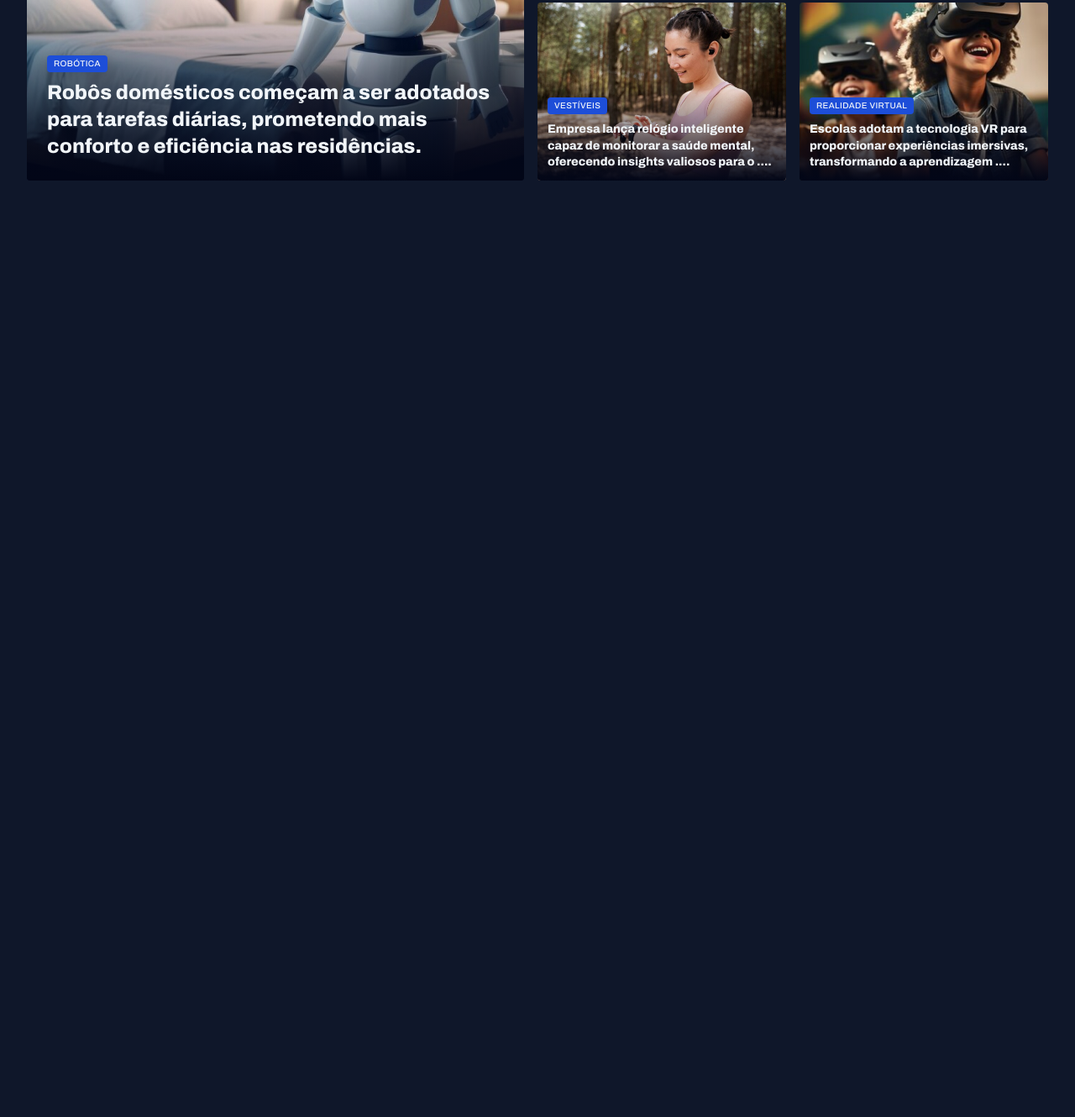
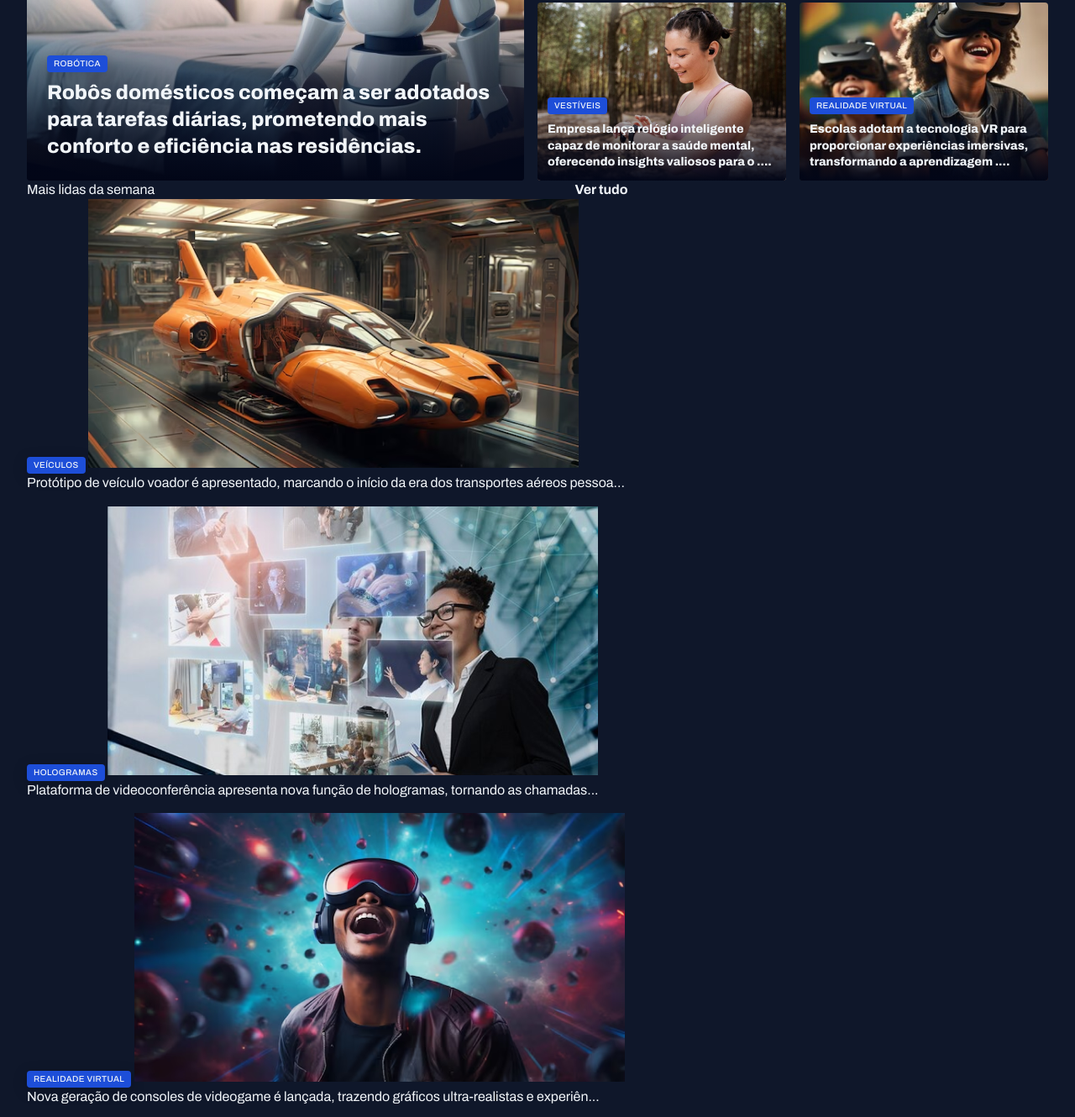
Before and after one commit to etnsystemas/projeto-portal-de-noticias-mba-fullstack, a plain HTML site: page index.html in a window 1280 px wide. Shown: the part 380-1710 px from the top of the page at 84% size. Before the commit the page ends 800 px from the top, so only its background shows below. Drawn offline with Linux system fonts and the light colour scheme.

Commit message:
estruturando a seção mais lidas da semana

```diff
--- a/index.html
+++ b/index.html
@@ -102,6 +102,53 @@
           </figure>
         </div>
       </section>
+      <section id="weekly">
+        <header class="grid grid-flow-col">
+          <h3>Mais lidas da semana</h3>
+          <a href="#" class="grid grid-flow-col">
+            <strong>Ver tudo</strong>
+            <span></span>
+          </a>
+        </header>
+
+        <div class="grid gap-16">
+          <figure>
+            <span class="content-tag">veículos</span>
+            <img src="assets/images/Image 06.png" alt="" />
+            <p>
+              Protótipo de veículo voador é apresentado, marcando o início da
+              era dos transportes aéreos pessoa...
+            </p>
+          </figure>
+
+          <figure>
+            <span class="content-tag">Hologramas</span>
+            <img src="assets/images/Image 07.png" alt="" />
+            <p>
+              Plataforma de videoconferência apresenta nova função de
+              hologramas, tornando as chamadas...
+            </p>
+          </figure>
+
+          <figure>
+            <span class="content-tag">Realidade virtual</span>
+            <img src="assets/images/Image 08.png" alt="" />
+            <p>
+              Nova geração de consoles de videogame é lançada, trazendo gráficos
+              ultra-realistas e experiên...
+            </p>
+          </figure>
+
+          <figure>
+            <span class="content-tag">Internet</span>
+            <img src="assets/images/Image 09.png" alt="" />
+            <p>
+              Projeto busca oferecer internet de alta velocidade em áreas
+              remotas através de satélites.
+            </p>
+          </figure>
+        </div>
+      </section>
     </main>
   </body>
 </html>
```
